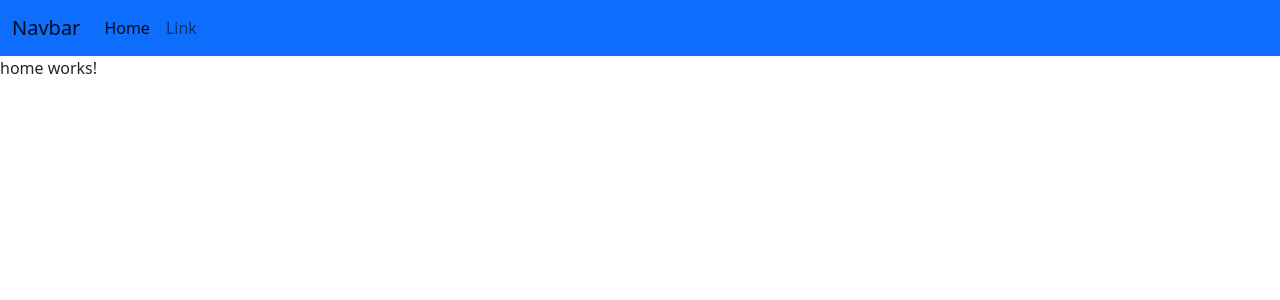
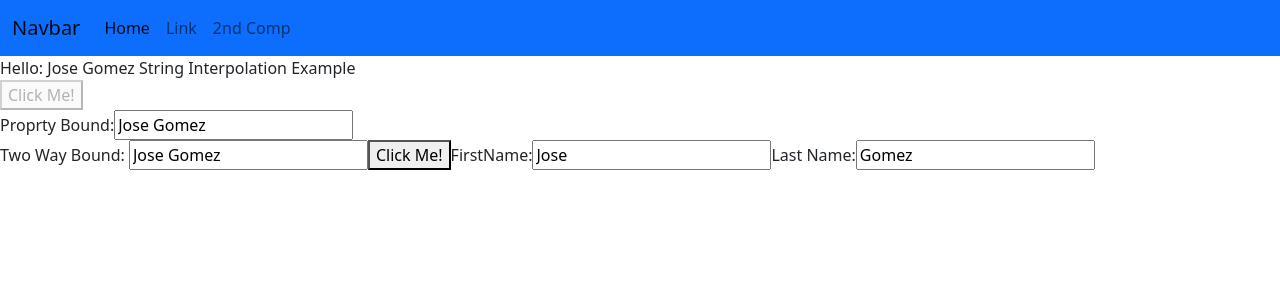
Before and after one commit to UNF-Web-Frameworks/AngularDoggie, an Angular app: page / in a window 1280 px wide. Shown: the top 300 px of the page. Built offline with nearby package versions, Linux system fonts and the light colour scheme.

Commit message:
Lecture 15

```diff
--- a/src/app/app-routing.module.ts
+++ b/src/app/app-routing.module.ts
@@ -1,6 +1,7 @@
 import { NgModule } from '@angular/core';
 import { RouterModule, Routes } from '@angular/router';
 import { HomeComponent } from './home/home.component';
+import { SecondhomeComponent } from './secondhome/secondhome.component';
 
 const routes: Routes = [
   {
@@ -10,6 +11,10 @@ const routes: Routes = [
   {
     path: '',
    component: HomeComponent
+  },
+  {
+    path:'Second',
+    component:SecondhomeComponent
   }
 ];
 
--- a/src/app/home/home.component.html
+++ b/src/app/home/home.component.html
@@ -1 +1,15 @@
-<p>home works!</p>
+Hello: {{userName}} String Interpolation Example
+<br/>
+<button [disabled]="btnDisabled" >Click Me!</button>
+<br/>
+Proprty Bound:<input type="text" [value]="userName"/>
+<br/>
+Two Way Bound: <input type="text" [(ngModel)]="userName"/>
+
+<button (click)="DisplayHello($event)" >Click Me!</button>
+
+<label>FirstName:</label>
+<input type="text" [(ngModel)]="user.firstName"/>
+
+<label>Last Name:</label>
+<input type="text" [(ngModel)]="user.lastName"/>
--- a/src/app/home/home.component.ts
+++ b/src/app/home/home.component.ts
@@ -7,9 +7,37 @@ import { Component, OnInit } from '@angular/core';
 })
 export class HomeComponent implements OnInit {
 
-  constructor() { }
+  constructor() {
 
+
+  }
+  userName='Jose Gomez';
+  btnDisabled=true;
+
+  user ={
+    firstName:"Jose",
+    lastName:"Gomez",
+    emailAddress:"lol@lol.com"
+  }
+  myTimer:any=null;
   ngOnInit(): void {
+    this.myTimer=setTimeout(()=>{
+      alert('Stop this!');
+    },10000);
+  }
+
+  ngOnDestroy()
+  {
+    this.myTimer
+  }
+
+  DisplayHello(eventArgs:MouseEvent)
+  {
+
+    console.log(eventArgs);
+    alert('Hello World');
+
+    console.log(this.user);
   }
 
 }
--- a/src/app/navbar/navbar.component.html
+++ b/src/app/navbar/navbar.component.html
@@ -12,6 +12,9 @@
           <li class="nav-item">
             <a class="nav-link" [routerLink]="['']">Link</a>
           </li>
+          <li class="nav-item">
+            <a class="nav-link" [routerLink]="['/Second']">2nd Comp</a>
+          </li>
           </ul>
       </div>
     </div>
--- /dev/null
+++ b/src/app/secondhome/secondhome.component.html
@@ -0,0 +1 @@
+<p>secondhome works!</p>
--- /dev/null
+++ b/src/app/secondhome/secondhome.component.ts
@@ -0,0 +1,16 @@
+import { Component, OnInit } from '@angular/core';
+import { HomeComponent } from '../home/home.component';
+
+@Component({
+  selector: 'app-secondhome',
+  templateUrl: './secondhome.component.html',
+  styleUrls: ['./secondhome.component.css']
+})
+export class SecondhomeComponent implements OnInit {
+
+  constructor() { }
+
+  ngOnInit(): void {
+  }
+
+}
```
Also changed, not shown: src/app/app.module.ts (+6 -2 lines), src/app/secondhome/secondhome.component.css (added), 1 other file (tests, documents, lock files or other folders).
